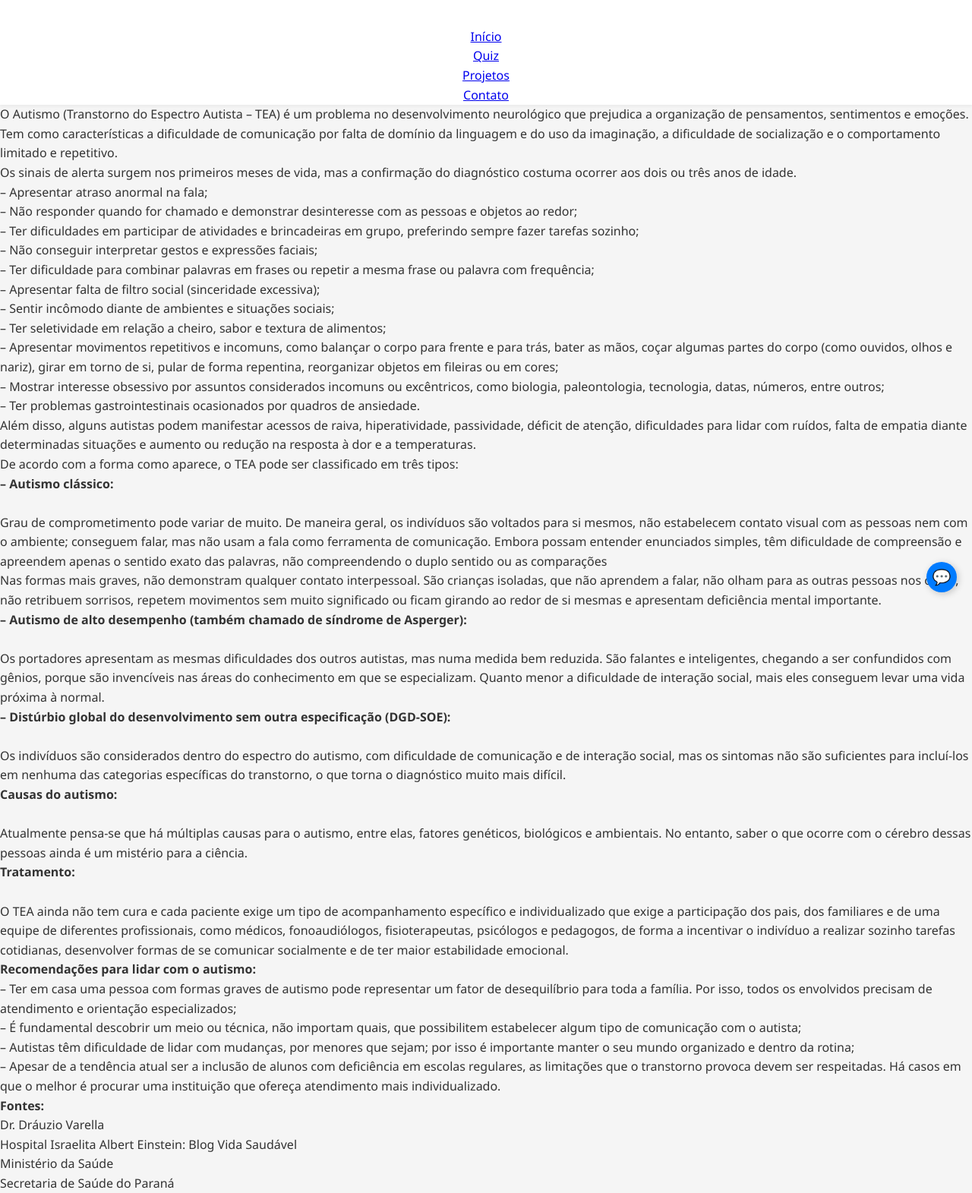
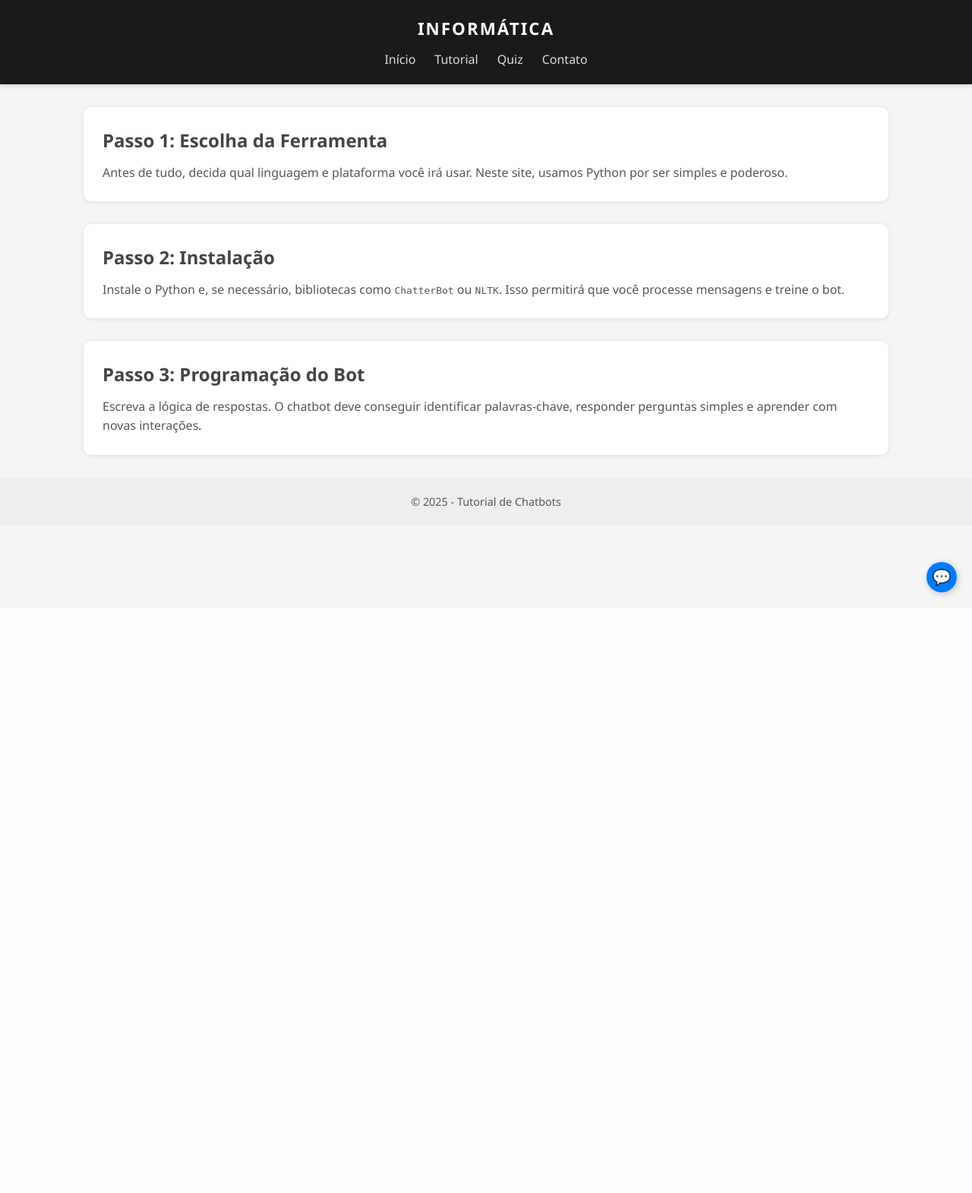
Before and after one commit to KYOGRE-LS/app, a Flask app: page / in a window 1280 px wide. Shown: the whole page at 76% size. After the commit the page ends 788 px from the top, so only its background shows below. Run offline with Flask 3, Linux system fonts and the light colour scheme.

Commit message:
Update index.html

```diff
--- a/templates/index.html
+++ b/templates/index.html
@@ -1,29 +1,26 @@
 <!DOCTYPE html>
-<html lang="pt-br">
+<html lang="pt-BR">
 <head>
-    <meta charset="UTF-8" />
-    <meta http-equiv="X-UA-Compatible" content="IE=edge" />
-    <meta name="viewport" content="width=device-width, initial-scale=1.0" />
-    <title>Navbar</title>
-    <link rel="stylesheet" href="style.css" />
+  <meta charset="UTF-8">
+  <meta name="viewport" content="width=device-width, initial-scale=1.0">
+  <title>Como fazer um chatbot</title>
+  <link rel="stylesheet" href="style.css">
 </head>
+<body>
 
-  <body>
   <header>
-      <nav>
-        <a class="logo" href="/">Informática</a>
-        <div class="mobile-menu">
-          <div class="line1"></div>
-          <div class="line2"></div>
-          <div class="line3"></div>
-        </div>
-        <ul class="nav-list">
+ <nav class="navbar">
+  <div class="container">
+    <div class="logo">INFORMÁTICA</div>
+    <ul class="nav-links">
       <li><a href="#">Início</a></li>
-          <li><a href="file:///E:/quizlogst.html">Quiz</a></li>
-          <li><a href="#">Projetos</a></li>
+      <li><a href="#">Tutorial</a></li>
+      <li><a href="#">Quiz</a></li>
       <li><a href="#">Contato</a></li>
     </ul>
+  </div>
 </nav>
+
   </header>
      <button id="chatButton" onclick="toggleChat()">&#x1F4AC</button>
     <div id="chatContainer" style="display:none;">
@@ -33,44 +30,28 @@
         <button id="sendButton" onclick="sendMessage()">enviar</button>
     </div>
 
-    <main><p>O Autismo (Transtorno do Espectro Autista – TEA) é um problema no desenvolvimento neurológico que prejudica a
-    organização de pensamentos, sentimentos e emoções.</p>
-    <p>Tem como características a dificuldade de comunicação por falta de domínio da linguagem e do uso da imaginação,
-    a dificuldade de socialização e o comportamento limitado e repetitivo.</p>
-    <p>Os sinais de alerta surgem nos primeiros meses de vida, mas a confirmação do diagnóstico costuma ocorrer aos
-    dois ou três anos de idade.</p>
-    <p>– Apresentar atraso anormal na fala;</p>
-    <p>– Não responder quando for chamado e demonstrar desinteresse com as pessoas e objetos ao redor;</p>
-    <p>– Ter dificuldades em participar de atividades e brincadeiras em grupo, preferindo sempre fazer tarefas sozinho;</p>
-    <p>– Não conseguir interpretar gestos e expressões faciais;</p>
-    <p>– Ter dificuldade para combinar palavras em frases ou repetir a mesma frase ou palavra com frequência;</p>
-    <p>– Apresentar falta de filtro social (sinceridade excessiva);</p>
-    <p>– Sentir incômodo diante de ambientes e situações sociais;</p>
-    <p>– Ter seletividade em relação a cheiro, sabor e textura de alimentos;</p>
-    <p>– Apresentar movimentos repetitivos e incomuns, como balançar o corpo para frente e para trás, bater as mãos, coçar algumas partes do corpo (como ouvidos, olhos e nariz), girar em torno de si, pular de forma repentina, reorganizar objetos em fileiras ou em cores;</p>
-    <p>– Mostrar interesse obsessivo por assuntos considerados incomuns ou excêntricos, como biologia, paleontologia, tecnologia, datas, números, entre outros;</p>
-    <p>– Ter problemas gastrointestinais ocasionados por quadros de ansiedade.</p>
-    <p>Além disso, alguns autistas podem manifestar acessos de raiva, hiperatividade, passividade, déficit de atenção, dificuldades para lidar com ruídos, falta de empatia diante determinadas situações e aumento ou redução na resposta à dor e a temperaturas.</p>
-    <p>De acordo com a forma como aparece, o TEA pode ser classificado em três tipos:</p>
-    <p><b>– Autismo clássico:<br><br></b>Grau de comprometimento pode variar de muito. De maneira geral, os indivíduos são voltados para si mesmos, não estabelecem contato visual com as pessoas nem com o ambiente; conseguem falar, mas não usam a fala como ferramenta de comunicação. Embora possam entender enunciados simples, têm dificuldade de compreensão e apreendem apenas o sentido exato das palavras, não compreendendo o duplo sentido ou as comparações</p>
-    <p>Nas formas mais graves, não demonstram qualquer contato interpessoal. São crianças isoladas, que não aprendem a falar, não olham para as outras pessoas nos olhos, não retribuem sorrisos, repetem movimentos sem muito significado ou ficam girando ao redor de si mesmas e apresentam deficiência mental importante.</p>
-    <p><b>– Autismo de alto desempenho (também chamado de síndrome de Asperger):<br><br></b>Os portadores apresentam as mesmas dificuldades dos outros autistas, mas numa medida bem reduzida. São falantes e inteligentes, chegando a ser confundidos com gênios, porque são invencíveis nas áreas do conhecimento em que se especializam. Quanto menor a dificuldade de interação social, mais eles conseguem levar uma vida próxima à normal.</p>
-    <p><b>– Distúrbio global do desenvolvimento sem outra especificação (DGD-SOE):<br><br></b>Os indivíduos são considerados dentro do espectro do autismo, com dificuldade de comunicação e de interação social, mas os sintomas não são suficientes para incluí-los em nenhuma das categorias específicas do transtorno, o que torna o diagnóstico muito mais difícil.</p>
-    <p><b>Causas do autismo:<br><br></b>Atualmente pensa-se que há múltiplas causas para o autismo, entre elas, fatores genéticos, biológicos e ambientais. No entanto, saber o que ocorre com o cérebro dessas pessoas ainda é um mistério para a ciência.</p>
-    <p><b>Tratamento:<br><br></b>O TEA ainda não tem cura e cada paciente exige um tipo de acompanhamento específico e individualizado que exige a participação dos pais, dos familiares e de uma equipe de diferentes profissionais, como médicos, fonoaudiólogos, fisioterapeutas, psicólogos e pedagogos, de forma a incentivar o indivíduo a realizar sozinho tarefas cotidianas, desenvolver formas de se comunicar socialmente e de ter maior estabilidade emocional.</p>
-    <p><b>Recomendações para lidar com o autismo:</b></p>
-    <p>– Ter em casa uma pessoa com formas graves de autismo pode representar um fator de desequilíbrio para toda a família. Por isso, todos os envolvidos precisam de atendimento e orientação especializados;</p>
-    <p>– É fundamental descobrir um meio ou técnica, não importam quais, que possibilitem estabelecer algum tipo de comunicação com o autista;</p>
-    <p>– Autistas têm dificuldade de lidar com mudanças, por menores que sejam; por isso é importante manter o seu mundo organizado e dentro da rotina;</p>
-    <p>– Apesar de a tendência atual ser a inclusão de alunos com deficiência em escolas regulares, as limitações que o transtorno provoca devem ser respeitadas. Há casos em que o melhor é procurar uma instituição que ofereça atendimento mais individualizado.</p>
+   <main class="container">
 
-    <p><b>Fontes:</b><br>
+    <section class="step">
+      <h2>Passo 1: Escolha da Ferramenta</h2>
+      <p>Antes de tudo, decida qual linguagem e plataforma você irá usar. Neste site, usamos Python por ser simples e poderoso.</p>
+    </section>
 
-Dr. Dráuzio Varella<br>
-Hospital Israelita Albert Einstein: Blog Vida Saudável<br>
-Ministério da Saúde<br>
-Secretaria de Saúde do Paraná</p>
+    <section class="step">
+      <h2>Passo 2: Instalação</h2>
+      <p>Instale o Python e, se necessário, bibliotecas como <code>ChatterBot</code> ou <code>NLTK</code>. Isso permitirá que você processe mensagens e treine o bot.</p>
+    </section>
+
+    <section class="step">
+      <h2>Passo 3: Programação do Bot</h2>
+      <p>Escreva a lógica de respostas. O chatbot deve conseguir identificar palavras-chave, responder perguntas simples e aprender com novas interações.</p>
+    </section>
+
   </main>
+
+  <footer>
+    <p>&copy; 2025 - Tutorial de Chatbots</p>
+  </footer>
     <link rel="stylesheet" href="{{ url_for('static', filename='style.css') }}">
 <script src="{{ url_for('static', filename='j.js') }}"></script>
 <script src="{{ url_for('static', filename='mobile-navbar.js') }}"></script>
```
Lines whose indentation alone changed are shown as unchanged.
